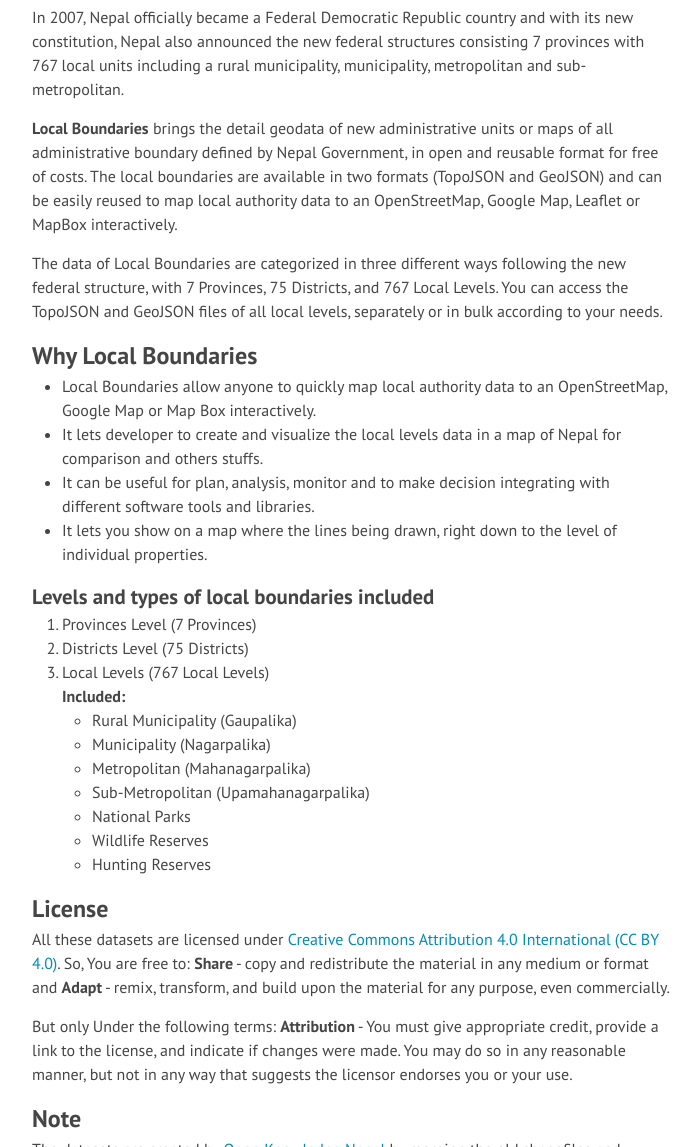
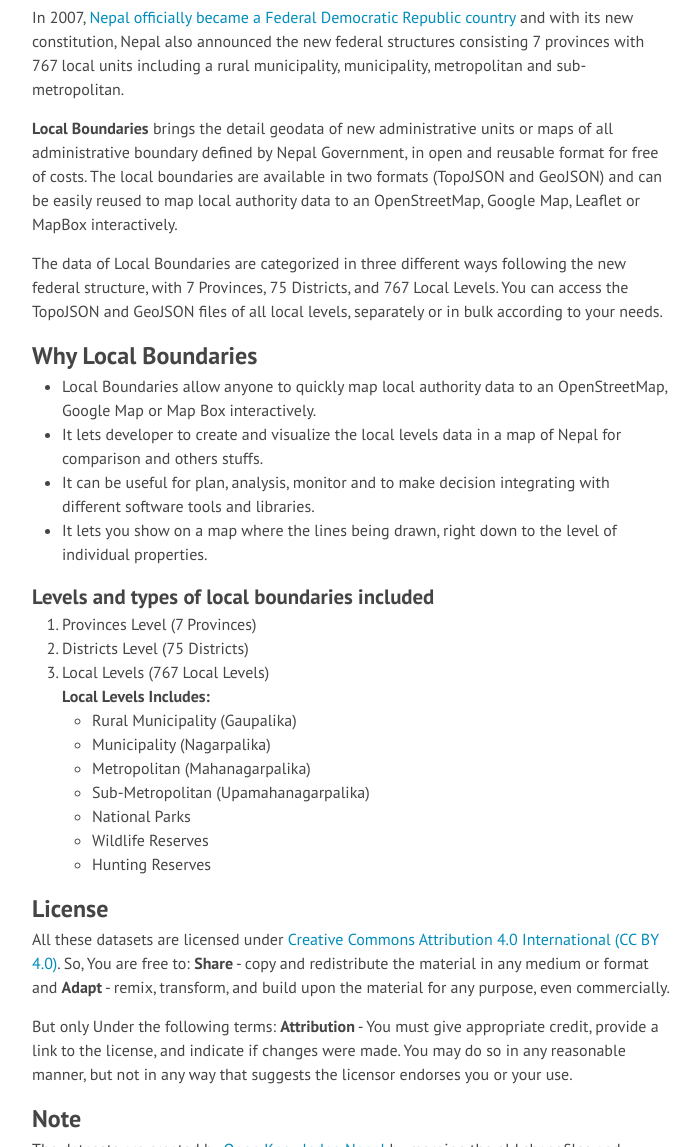
Before and after one commit to okfnepal/localboundaries, a Jekyll site: the page built from index.html, in a window 1280 px wide and 1400 px high, scrolled down 470 px. Shown: the part 253-1400 px from the top of the window, without its empty margins (288-988 px from the left). Built offline with Jekyll 4.4.1, drawn with Linux system fonts in a browser that asks for light colours; nearby versions of some CDN libraries; Markdown is read by kramdown in place of the engine named in the settings.

Commit message:
front content update

```diff
--- a/index.html
+++ b/index.html
@@ -5,7 +5,7 @@ layout: default
 <div class="home">
     <div class="page-content">
 
-    <p> In 2007, Nepal officially became a Federal Democratic Republic country and with its new constitution, Nepal also announced the new federal structures consisting 7 provinces with 767 local units including a rural municipality, municipality, metropolitan and sub-metropolitan.
+        <p> In 2007, <a href="https://en.wikipedia.org/wiki/Nepal">Nepal officially became a Federal Democratic Republic country</a> and with its new constitution, Nepal also announced the new federal structures consisting 7 provinces with 767 local units including a rural municipality, municipality, metropolitan and sub-metropolitan.
 </p>
 <p>
     <b>Local Boundaries</b> brings the detail geodata of new administrative units or maps of all administrative boundary defined by Nepal Government, in open and reusable format for free of costs. The local boundaries are available in two formats (TopoJSON and GeoJSON) and can be easily reused to map local authority data to an OpenStreetMap, Google Map, Leaflet or MapBox interactively.
@@ -26,9 +26,9 @@ layout: default
     <li> Provinces Level (7 Provinces) </li>
     <li>Districts Level (75 Districts) </li>
     <li>Local Levels (767 Local Levels) </li>
-    <b>Included:</b>
+    <b>Local Levels Includes:</b>
     <ul>
-      <li>Rural Municipality (Gaupalika) </li>
+    <li>Rural Municipality (Gaupalika) </li>
     <li> Municipality (Nagarpalika) </li>
     <li> Metropolitan (Mahanagarpalika) </li>
     <li> Sub-Metropolitan (Upamahanagarpalika) </li>
```
